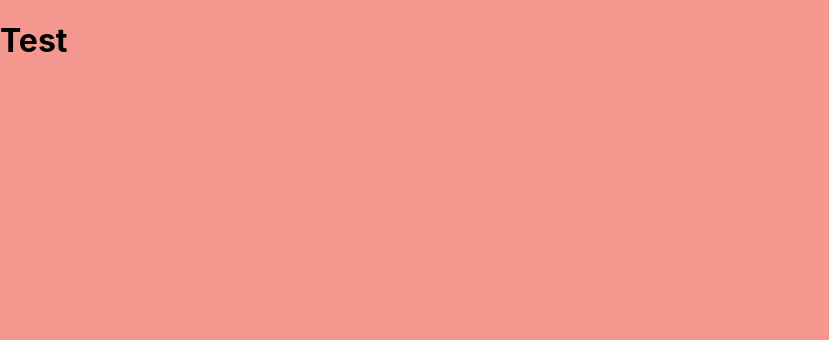
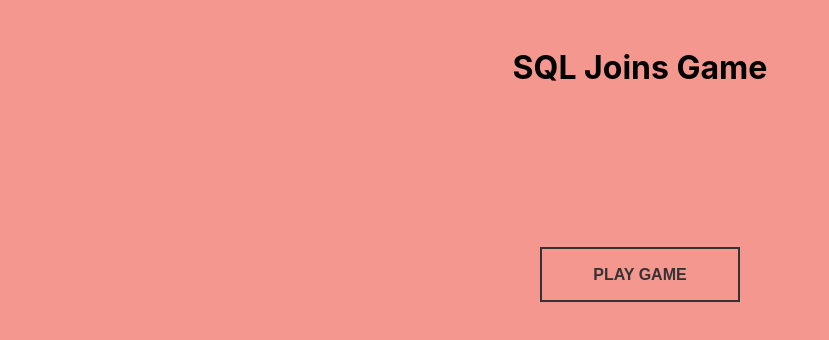
Before and after one commit to CamyH/Honours-Project, a React (Create React App) app in the folder client/: page / in a window 1280 px wide. Shown: the top 340 px of the page, without its empty margins (0-829 px from the left). Built offline with nearby package versions, Linux system fonts and the light colour scheme.

Commit message:
base styling for main menu

```diff
--- a/client/public/index.html
+++ b/client/public/index.html
@@ -24,7 +24,7 @@
       work correctly both with client-side routing and a non-root public URL.
       Learn how to configure a non-root public URL by running `npm run build`.
     -->
-    <title>React App</title>
+    <title>SQL Joins App</title>
   </head>
   <body>
     <noscript>You need to enable JavaScript to run this app.</noscript>
--- a/client/src/components/main-menu/MainMenu.jsx
+++ b/client/src/components/main-menu/MainMenu.jsx
@@ -1,9 +1,13 @@
 import React from "react";
+import "./main-menu.scss"
 
 function MainMenu() {
 	return (
 		<React.Fragment>
-			<h1>Test</h1>
+			<section id="main-menu-wrapper">
+				<h1 id="main-menu-header">SQL Joins Game</h1>
+				<button className="btn btn-rect-to-round btn-rect-to-round--black">Play Game</button>
+			</section>
 		</React.Fragment>
 	);
 }
--- a/client/src/components/main-menu/main-menu.scss
+++ b/client/src/components/main-menu/main-menu.scss
@@ -0,0 +1,44 @@
+
+:root {
+    --header-color: rgba(0, 0, 0, 1);
+}
+#main-menu-wrapper {
+    display: flex;
+	flex-direction: column;
+	align-items: center;
+    #main-menu-header {
+        color: var(--header-color);
+        font-size: 2rem;
+        margin: 3rem 0 10rem 0;
+    }
+    /*
+    * Button Styling from: https://enjeck.com/btns/
+    */
+    .btn {
+        text-transform: uppercase;
+        font-family: Arial, Helvetica, sans-serif;
+    }
+    .btn:hover .btn-slide-show-text1 {  margin-left: 65px; }
+    .btn-rect-to-round {
+        height: 55px;
+        width: 200px;
+        font-size: 1rem;
+        font-weight: 600;
+        background-color: transparent;
+        cursor: pointer;
+        transition: all 0.5s ease-in 0s;
+    }
+    .btn-rect-to-round:hover {
+        border-radius: 60px;
+        color: rgb(255, 255, 255) !important;
+    }
+    .btn-rect-to-round--black {
+        border: 2px solid rgb(51, 51, 51);
+        color: rgb(51, 51, 51) !important;
+    }
+    .btn-rect-to-round--black:hover {
+        border-color: rgb(51, 51, 51);
+        background-color: rgb(51, 51, 51);
+    }
+
+}
```
Also changed, not shown: 2 other files (tests, documents, lock files or other folders).
